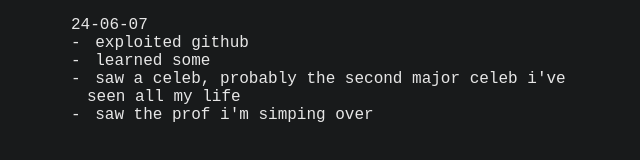
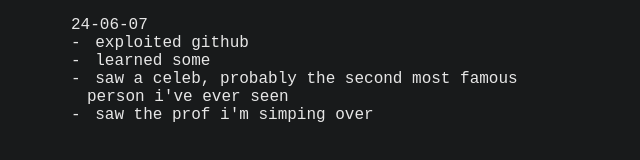
Before and after one commit to insanium-tt/insanium-tt.github.io, a plain HTML site: page now.html in a window 1280 px wide. Shown: the part 459-619 px from the top of the page, without its empty margins (319-959 px from the left). Drawn offline with Linux system fonts and the light colour scheme.

Commit message:
site update: 06/08/24 18:59:27

```diff
--- a/now.html
+++ b/now.html
@@ -34,7 +34,7 @@ Working full time as a researcher. I'm contributing to science and stuff. I am w
 
 <li>learned some</li>
 
-<li>saw a celeb, probably the second major celeb i've seen all my life</li>
+<li>saw a celeb, probably the second most famous person i've ever seen</li>
 
 <li>saw the prof i'm simping over</li>
 
```
